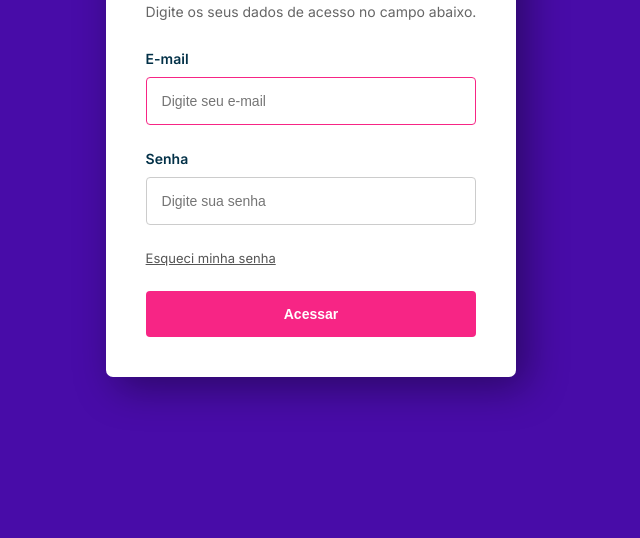
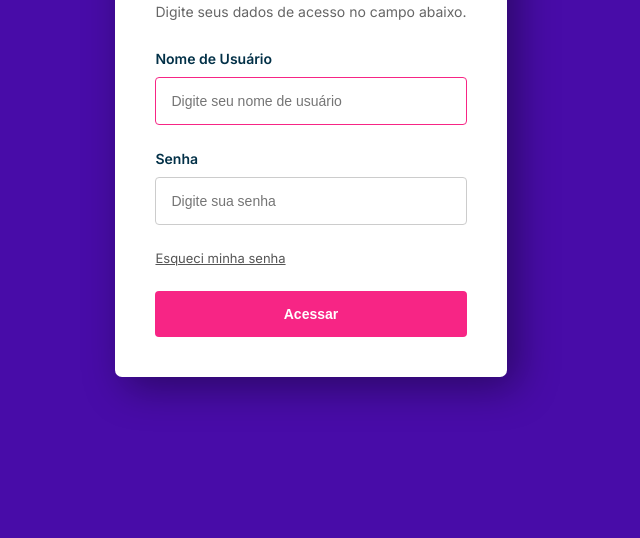
Before and after one commit to EMS-TI/Investimentos, a plain HTML site: page index.html in a window 1280 px wide. Shown: the part 262-800 px from the top of the page, without its empty margins (329-969 px from the left). Drawn offline with Linux system fonts and the light colour scheme.

Commit message:
index.html

```diff
--- a/index.html
+++ b/index.html
@@ -11,11 +11,11 @@
     <div class="page">
         <form method="POST" class="formLogin">
             <h1>Login</h1>
-            <p>Digite os seus dados de acesso no campo abaixo.</p>
-            <label for="email">E-mail</label>
-            <input type="email" placeholder="Digite seu e-mail" id="email" required autofocus="true" />
+            <p>Digite seus dados de acesso no campo abaixo.</p>
+            <label for="username">Nome de Usuário</label>
+            <input type="text" placeholder="Digite seu nome de usuário" required autofocus="true" />
             <label for="password">Senha</label>
-            <input type="password" placeholder="Digite sua senha" id="password" required />
+            <input type="password" placeholder="Digite sua senha" required />
             <a href="/">Esqueci minha senha</a>
             <input type="submit" value="Acessar" class="btn" />
         </form>
```
